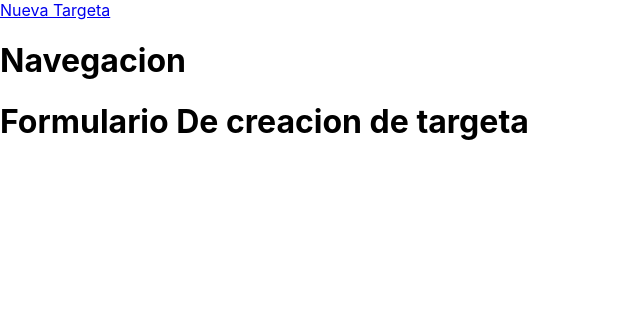
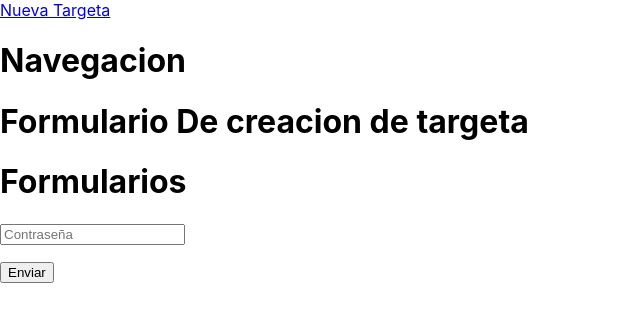
Before and after one commit to FerCorimayo/pilis-mod3-Corimayo-Yurquina, a React (Create React App) app: page /newCard in a window 1280 px wide. Shown: the top 322 px of the page, without its empty margins (0-640 px from the left). Built offline with nearby package versions, Linux system fonts and the light colour scheme.

Commit message:
se agrego formulario de clima

```diff
--- a/src/routes/Card/CreationCard.jsx
+++ b/src/routes/Card/CreationCard.jsx
@@ -1,7 +1,34 @@
+import { useForm } from "react-hook-form";
+
 const  NewCard = () => {
+
+
+    const {register, handleSubmit, formState: {errors}}=useForm();
+    const onSubmit = (data) => {
+        console.log(data)
+
+      }
     return (
         <>
         <h1>Formulario De creacion de targeta</h1>
+    <div className="Contenedor">
+      <h1>Formularios</h1>
+      <form onSubmit={handleSubmit(onSubmit)}>
+          <input
+            type='password'
+            placeholder="Contraseña"
+            {...register(
+              'password',
+
+            )}
+          />
+          <p>{errors.username?.message}</p>
+          <button type='submit'>Enviar</button>
+
+
+      </form>
+
+    </div>
         </>
     );
 };
```
